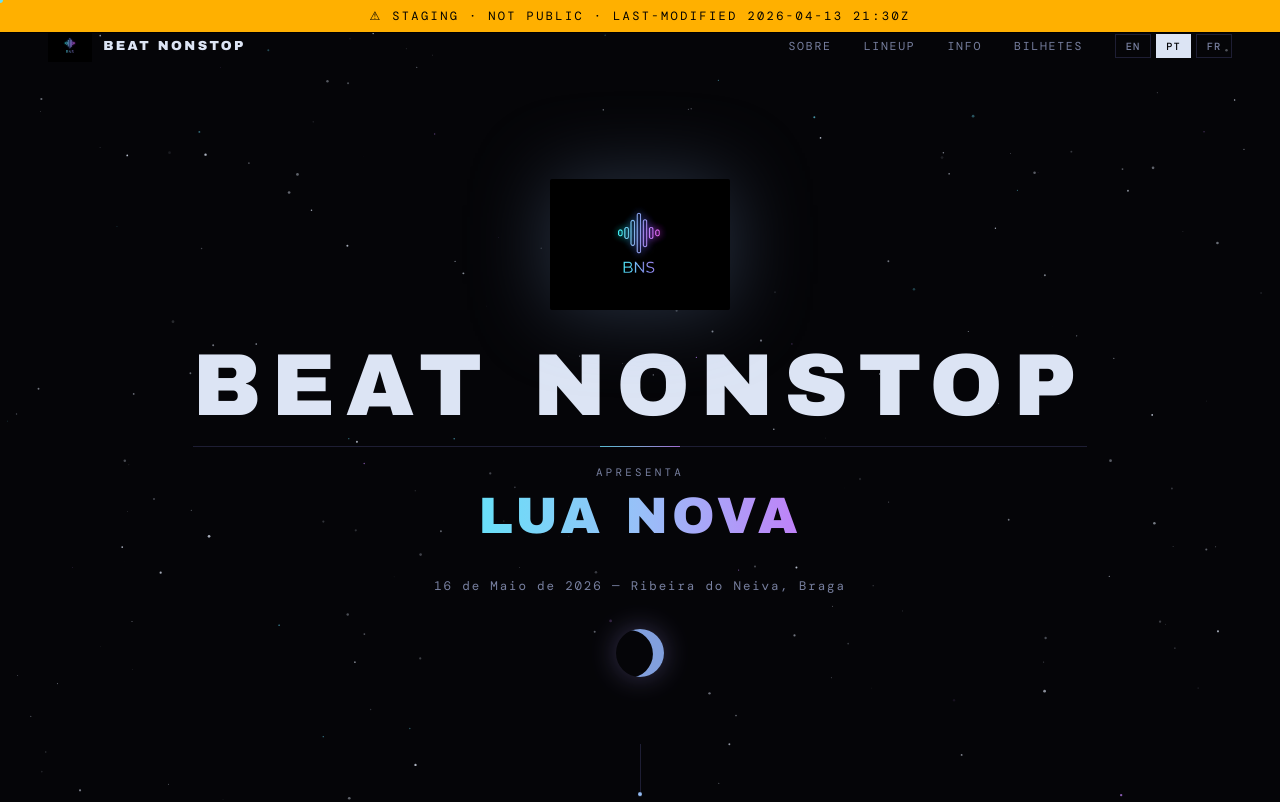
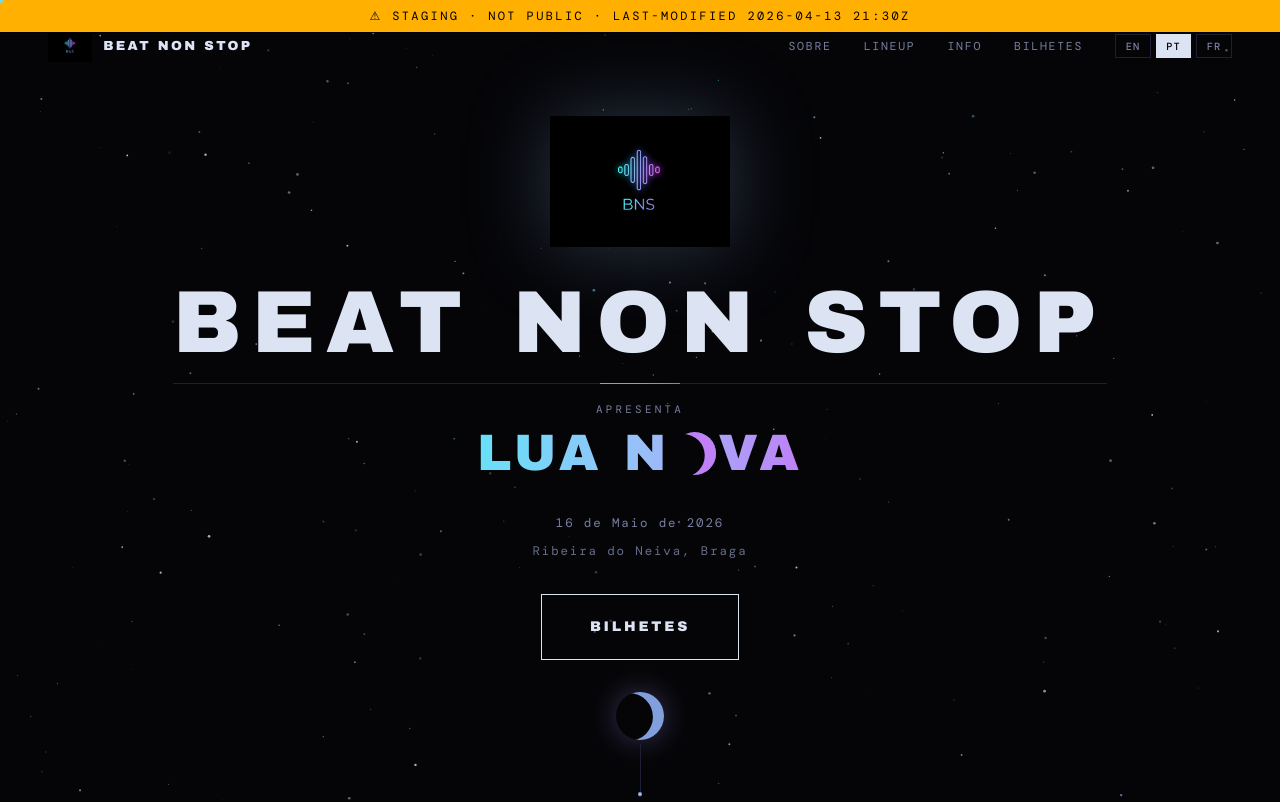
Before and after one commit to LiminalConsulting/BeatNonStop, a plain HTML site: page staging/index.html in a window 1280 px wide. Shown: the top 802 px of the page. Drawn offline with nearby package versions, Linux system fonts and the light colour scheme; a script that the page names is missing; a web font is replaced by a local one.

Commit message:
sync: 5 staging edits from @DavidPereira99 · brand spacing, moon-O, logo blend, tickets CTA

```diff
--- a/data/state.json
+++ b/data/state.json
@@ -7,7 +7,7 @@
     "venue_maps": "https://maps.app.goo.gl/aC4kPkFJXYkEJfN36?g_st=ic",
     "capacity": 2000,
     "domain": "beatnonstop.live",
-    "last_sync": "2026-04-13T22:00:00Z",
+    "last_sync": "2026-04-13T21:35:00Z",
     "last_sync_by": "claude-code"
   },
   "tickets": {
--- a/staging/index.html
+++ b/staging/index.html
@@ -44,7 +44,7 @@
   <nav class="site-nav">
     <a href="#hero" class="nav-brand" aria-label="Beat Nonstop">
       <img class="nav-logo" src="BNS.JPG" alt="BNS" width="44" height="44" />
-      <span class="nav-brand-name">Beat Nonstop</span>
+      <span class="nav-brand-name">Beat Non Stop</span>
     </a>
     <ul class="nav-links">
       <li><a href="#about"><span data-lang="en">About</span><span data-lang="pt">Sobre</span><span data-lang="fr">À propos</span></a></li>
@@ -67,20 +67,30 @@
     <canvas id="hero-canvas"></canvas>
     <div class="hero-content">
       <img class="hero-logo" src="BNS.JPG" alt="Beat Nonstop" width="140" height="140" loading="eager" />
-      <h1 class="hero-title">Beat Nonstop</h1>
+      <h1 class="hero-title">Beat Non Stop</h1>
       <div class="hero-edition">
         <span class="hero-edition-label">
           <span data-lang="en">presents</span>
           <span data-lang="pt">apresenta</span>
           <span data-lang="fr">présente</span>
         </span>
-        <span class="hero-edition-name">Lua Nova</span>
+        <span class="hero-edition-name">Lua N<span class="moon-o" aria-hidden="true"></span><span class="visually-hidden">o</span>va</span>
       </div>
       <p class="hero-date">
-        <span data-lang="en">May 16, 2026 — Ribeira do Neiva, Braga</span>
-        <span data-lang="pt">16 de Maio de 2026 — Ribeira do Neiva, Braga</span>
-        <span data-lang="fr">16 mai 2026 — Ribeira do Neiva, Braga</span>
+        <span data-lang="en">May 16, 2026</span>
+        <span data-lang="pt">16 de Maio de 2026</span>
+        <span data-lang="fr">16 mai 2026</span>
       </p>
+      <p class="hero-date hero-location">
+        <span data-lang="en">Ribeira do Neiva, Braga</span>
+        <span data-lang="pt">Ribeira do Neiva, Braga</span>
+        <span data-lang="fr">Ribeira do Neiva, Braga</span>
+      </p>
+      <a href="#tickets" class="btn-primary hero-cta" data-scroll-tickets>
+        <span data-lang="en">Tickets</span>
+        <span data-lang="pt">Bilhetes</span>
+        <span data-lang="fr">Billets</span>
+      </a>
       <div class="moon-icon"></div>
     </div>
     <div class="scroll-indicator"></div>
@@ -271,7 +281,7 @@
   <footer class="site-footer">
     <div class="footer-brand">
       <img class="footer-logo" src="BNS.JPG" alt="BNS" width="36" height="36" loading="lazy" />
-      <span class="footer-brand-name">Beat Nonstop</span>
+      <span class="footer-brand-name">Beat Non Stop</span>
     </div>
     <ul class="footer-links">
       <li><a href="#about"><span data-lang="en">About</span><span data-lang="pt">Sobre</span><span data-lang="fr">À propos</span></a></li>
--- a/staging/styles/main.css
+++ b/staging/styles/main.css
@@ -153,9 +153,39 @@
   height: auto;
   object-fit: contain;
   margin: 0 auto var(--space-md);
-  border-radius: 2px;
+  border-radius: 0;
   opacity: 1;
+  background: transparent;
+  mix-blend-mode: screen;
   filter: drop-shadow(0 0 40px rgba(152, 192, 248, 0.25));
+}
+.nav-logo, .footer-logo { mix-blend-mode: screen; background: transparent; }
+
+.visually-hidden {
+  position: absolute; width: 1px; height: 1px;
+  padding: 0; margin: -1px; overflow: hidden;
+  clip: rect(0,0,0,0); white-space: nowrap; border: 0;
+}
+
+.hero-edition-name { position: relative; display: inline-block; }
+.moon-o {
+  display: inline-block;
+  width: 0.85em;
+  height: 0.85em;
+  vertical-align: -0.08em;
+  border-radius: 50%;
+  background: transparent;
+  box-shadow: inset -0.22em 0.04em 0 0 var(--color-magenta, #c080f8),
+              inset -0.10em 0.0em 0 -0.02em rgba(152,192,248,0.6);
+  margin: 0 0.04em;
+  position: relative;
+  top: 0.02em;
+}
+
+.hero-location { margin-top: 0.4rem; opacity: 0.85; }
+.hero-cta {
+  margin-top: var(--space-md);
+  display: inline-block;
 }
 
 .hero-title {
```
Also changed, not shown: data/inbox.md (+0 -41 lines).
